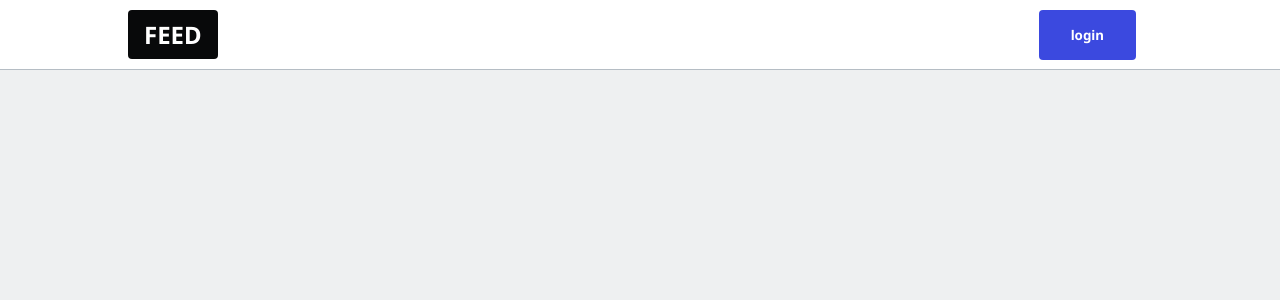
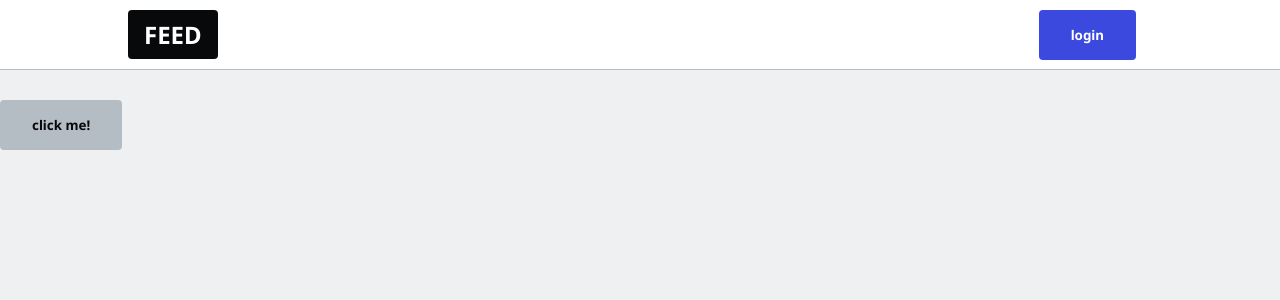
Before and after one commit to plawnoj/firebase-react-course, a Next.js app in the folder netxtfire-app/: page / in a window 1280 px wide. Shown: the top 300 px of the page. Built offline with nearby package versions, Linux system fonts and the light colour scheme.

Commit message:
fixed react dependency bug
honestly i just fucked around with the parent child dependency tree for a bit and eventually got it working, pog

```diff
--- a/netxtfire-app/package.json
+++ b/netxtfire-app/package.json
@@ -10,9 +10,8 @@
   "dependencies": {
     "firebase": "^9.4.1",
     "next": "12.0.4",
-    "react": "^17.0.2",
-    "react-dom": "^17.0.2",
-    "react-firebase-hooks": "^4.0.1"
+    "react-firebase-hooks": "^4.0.1",
+    "react-hot-toast": "^2.1.1"
   },
   "devDependencies": {
     "eslint": "7",
--- a/netxtfire-app/pages/_app.js
+++ b/netxtfire-app/pages/_app.js
@@ -5,9 +5,10 @@ import { Toaster } from 'react-hot-toast';
 function MyApp({ Component, pageProps }) {
   return (
     <>
+    <div><Toaster /></div>
     <Navbar />
     <Component {...pageProps} />
-    <div><Toaster /></div>
+
     </>
   )
 }
--- a/netxtfire-app/pages/index.js
+++ b/netxtfire-app/pages/index.js
@@ -3,15 +3,19 @@ import Image from 'next/image';
 import styles from '../styles/Home.module.css';
 
 import Loader from '../components/Loader';
+//issues importing toast, this import statement here seems to compile fine
+//import in _app.js is causing issues
+//furthur investigation shows multiple copies of react installed
+//dependency tree might be fucked
 import toast from 'react-hot-toast';
 
 export default function Home() {
   return (
     <div>
 
-      {/* <button onClick={() => toast.success('hello toast!')}>
+      <button onClick={() => toast.success('hello toast!')}>
         click me!
-      </button> */}
+      </button>
     </div>
   )
 }
--- a/package.json
+++ b/package.json
@@ -2,8 +2,6 @@
   "dependencies": {
     "csstype": "^3.0.10",
     "react": "^17.0.2",
-    "react-app-rewired": "^2.1.8",
-    "react-dom": "^17.0.2",
-    "react-hot-toast": "^2.1.1"
+    "react-dom": "^17.0.2"
   }
 }
```
Also changed, not shown: 2 other files (tests, documents, lock files or other folders).
